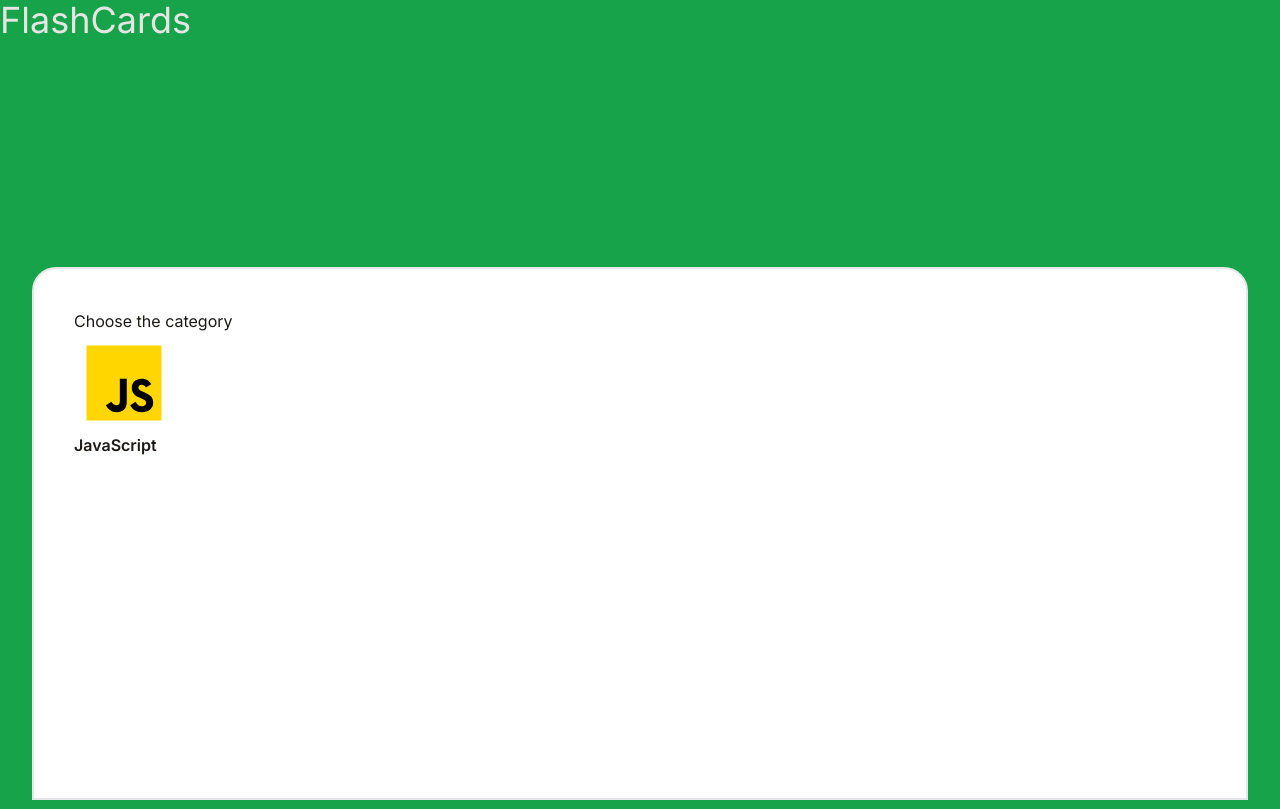
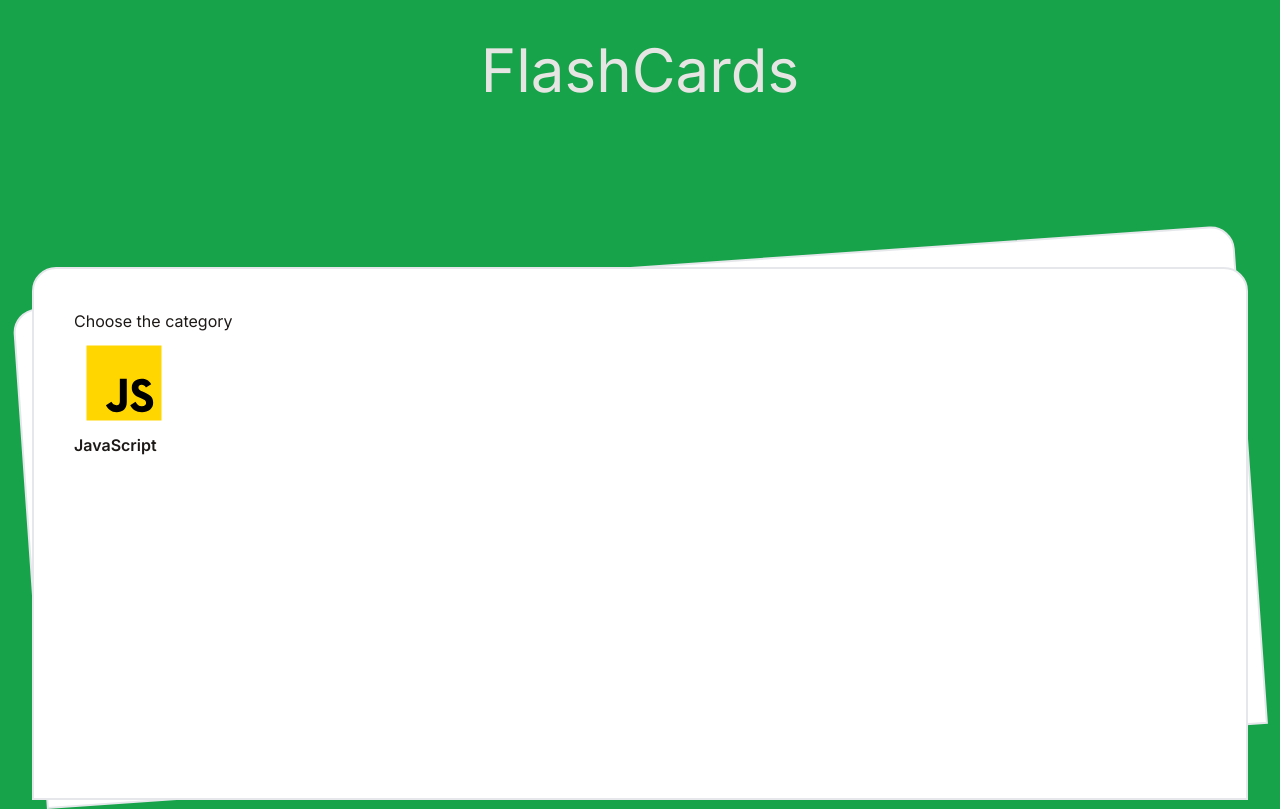
Before and after one commit to DmelladoH/flash-cards-dev, a Next.js app: page / in a window 1280 px wide. Built offline with nearby package versions, Linux system fonts and the light colour scheme.

Commit message:
feat: add background card in category section

```diff
--- a/src/app/page.tsx
+++ b/src/app/page.tsx
@@ -5,7 +5,10 @@ export default async function HomePage() {
   return (
     <main className="grid h-screen grid-rows-3">
       <HeroSection />
-      <CategorySection />
+      <div className="relative row-span-2">
+        <CategorySection />
+        {/* <div className="m-x-2 absolute bottom-0 z-30 h-60 w-full bg-slate-600"></div> */}
+      </div>
     </main>
   );
 }
--- a/src/components/category-section.tsx
+++ b/src/components/category-section.tsx
@@ -1,11 +1,10 @@
-import Link from "next/link";
 import JavaScriptSVG from "./svgs/javaScript";
-import { WebPerformanceSVG } from "./svgs/webPerformanceSvg";
 import CategoryCard from "./UI/category-card";
 
 export function CategorySection() {
   return (
-    <section className="row-span-2 mx-8 rounded-t-3xl border-2 bg-white p-10 text-stone-900">
+    <>
+      <section className="absolute z-20 mx-8 h-full w-[-webkit-fill-available] rounded-t-3xl border-2 bg-white p-10 text-stone-900">
         <h2>Choose the category</h2>
         <ul>
           <li>
@@ -17,5 +16,7 @@ export function CategorySection() {
           </li>
         </ul>
       </section>
+      <div className="transform-bg-card absolute left-0 right-0 top-0 -z-10 mx-7 h-[500px] rounded-t-3xl border-2 bg-white p-10"></div>{" "}
+    </>
   );
 }
--- a/src/components/hero-section.tsx
+++ b/src/components/hero-section.tsx
@@ -1,7 +1,7 @@
 export function HeroSection() {
   return (
-    <section>
-      <h1 className="text-4xl">FlashCards</h1>
+    <section className="p-10">
+      <h1 className="text-center text-6xl">FlashCards</h1>
     </section>
   );
 }
```
Lines whose indentation alone changed are shown as unchanged.
